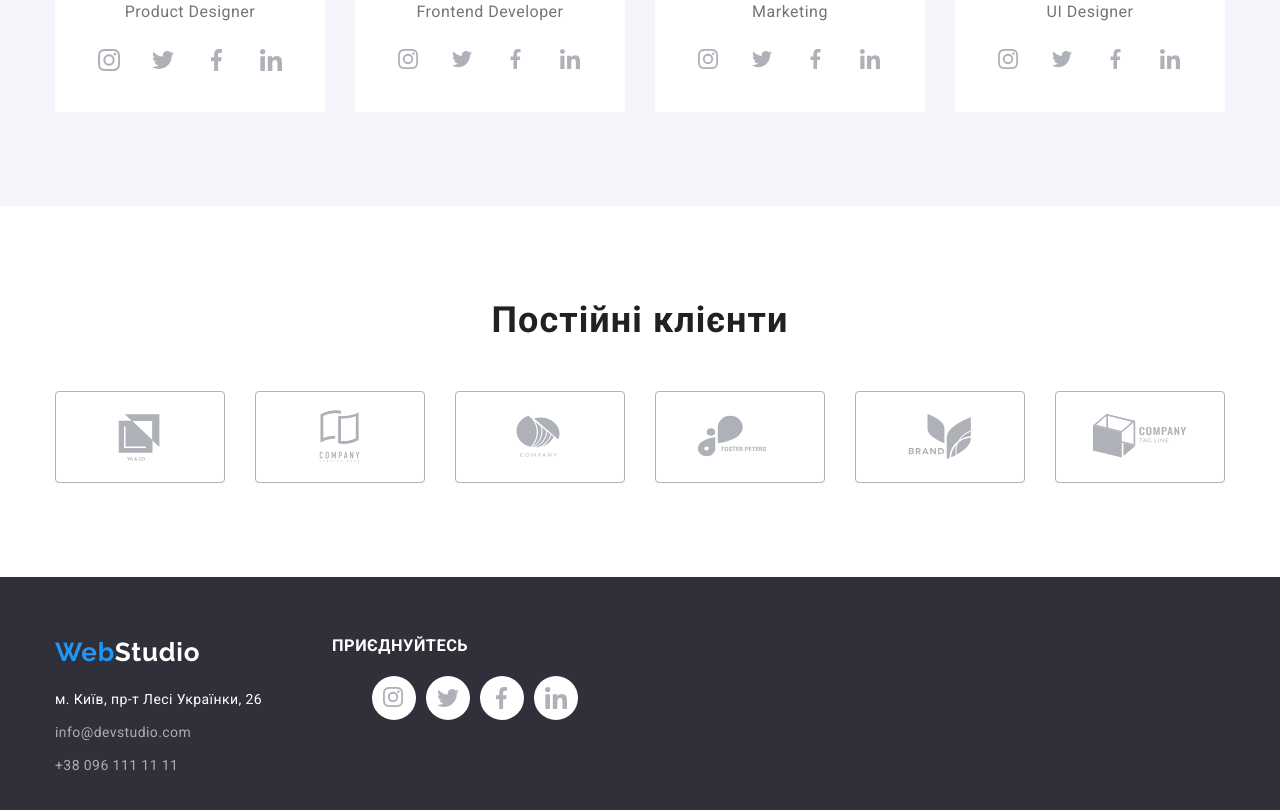
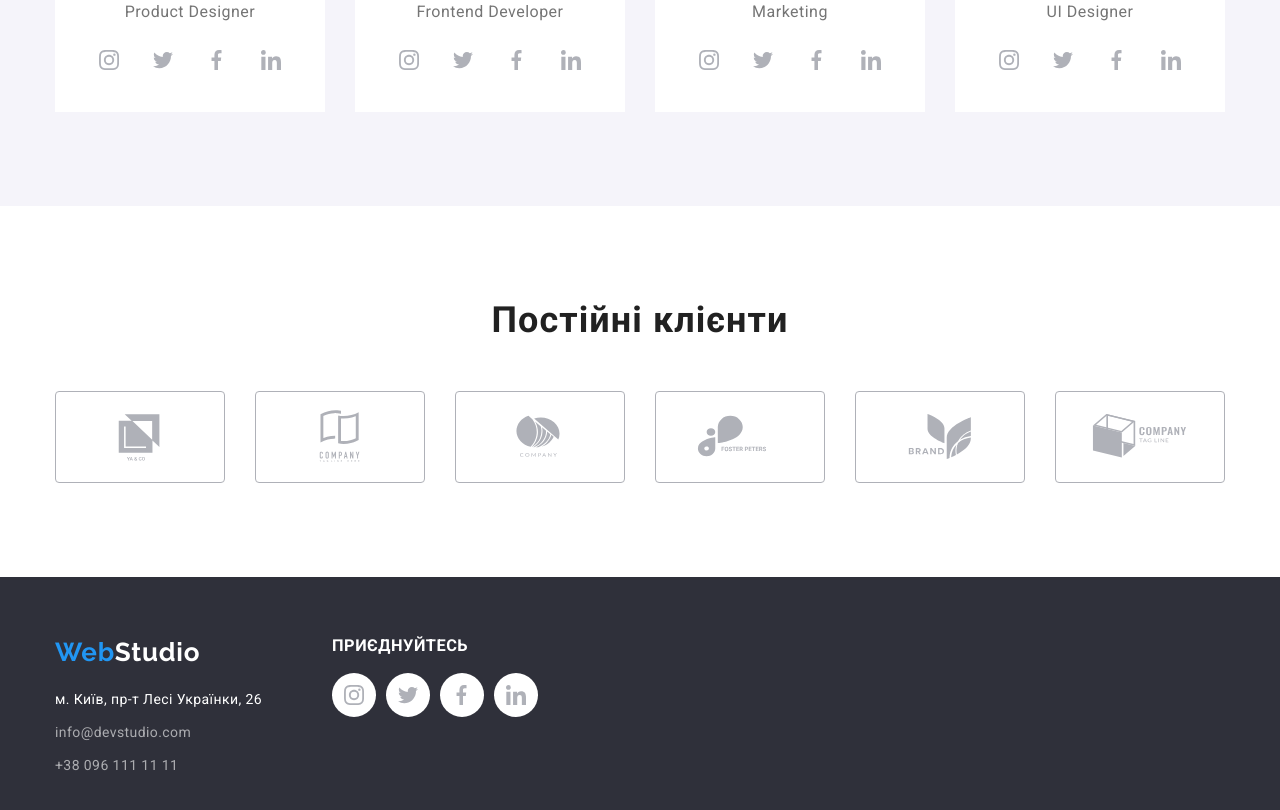
Before and after one commit to SerhiiChekhobakhov/goit-markup-hw-04, a plain HTML site: page index.html in a window 1280 px wide. Shown: the part 2099-2909 px from the top of the page. Drawn offline with nearby package versions, Linux system fonts and the light colour scheme.

Commit message:
Update styles.css

```diff
--- a/css/styles.css
+++ b/css/styles.css
@@ -363,6 +363,8 @@ svg {
   gap: 10px;
   align-items: center;
   justify-content: center;
+  padding: 0;
+  margin: 0;
 }
 
 .joinus-item {
@@ -391,8 +393,8 @@ svg {
 }
 
 .joinus-icon {
-  width: 22px;
-  height: 22px;
+  width: 20px;
+  height: 20px;
 }
 
 
@@ -577,9 +579,11 @@ svg {
 .joinus-title {
   margin: 0 0 20px;
   width: 116px;
+  height: 16px;
+  font-weight: 700;
   Font size: 14px;
+  Line height: 1.14;
   color: var(--background-color);
-  Line height: 1.14;
   Letter-spacing: 0.03em;
   Vertical-align: Top;
 }
```
